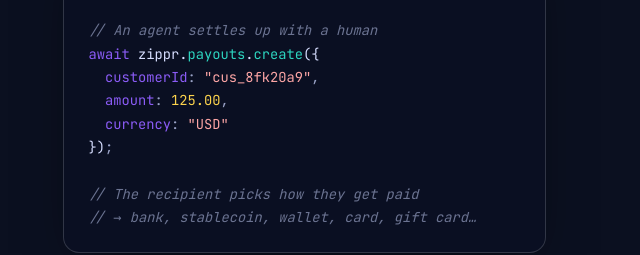
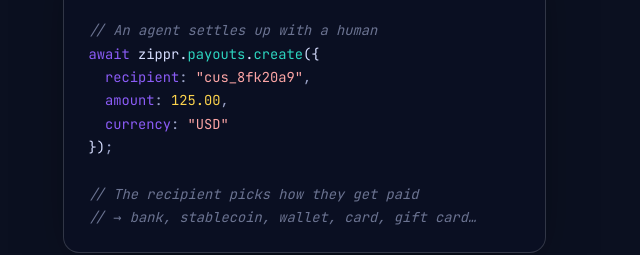
Before and after one commit to zipprpay/website, a plain HTML site: page index.html in a window 1280 px wide. Shown: the part 389-644 px from the top of the page, 630-1270 px from the left. Drawn offline with Linux system fonts and the light colour scheme.

Commit message:
Update index.html

```diff
--- a/index.html
+++ b/index.html
@@ -61,7 +61,7 @@
             </div>
             <pre class="code-body"><code><span class="tok-com">// An agent settles up with a human</span>
 <span class="tok-key">await</span> zippr.<span class="tok-fn">payouts</span>.<span class="tok-fn">create</span>({
-  <span class="tok-key">customerId</span><span class="tok-punc">:</span> <span class="tok-str">"cus_8fk20a9"</span><span class="tok-punc">,</span>
+  <span class="tok-key">recipient</span><span class="tok-punc">:</span> <span class="tok-str">"cus_8fk20a9"</span><span class="tok-punc">,</span>
   <span class="tok-key">amount</span><span class="tok-punc">:</span> <span class="tok-num">125.00</span><span class="tok-punc">,</span>
   <span class="tok-key">currency</span><span class="tok-punc">:</span> <span class="tok-str">"USD"</span>
 })<span class="tok-punc">;</span>
```
